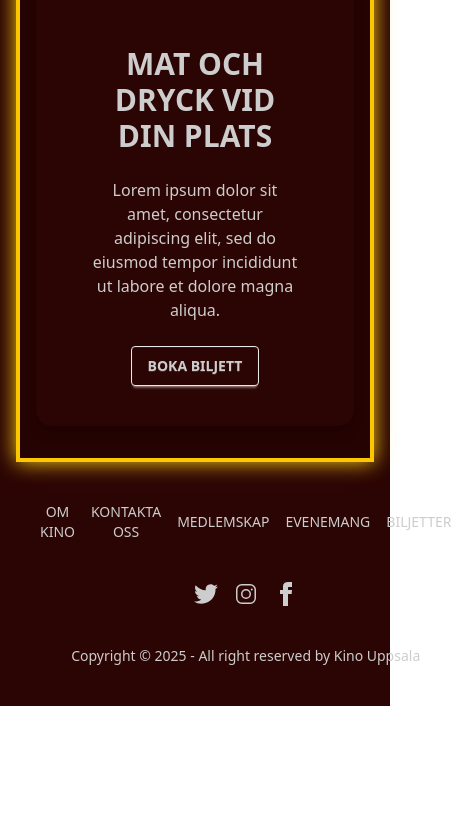
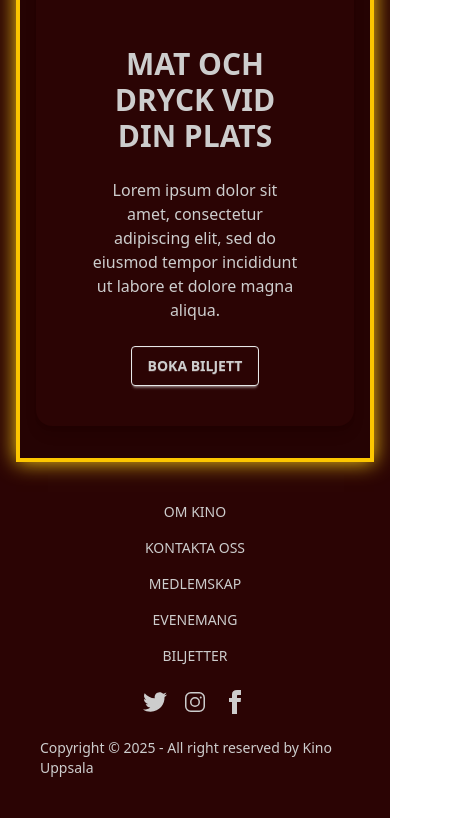
Before and after one commit to alfredbrannare/kino-nextjs-app, a Next.js app: page / in a window 390 px wide. Shown: the part 3690-4508 px from the top of the page, 451 px wide, since content can reach past the window. Before the commit the page ends 4396 px from the top, so only its background shows below. Built offline with nearby package versions, Linux system fonts and the light colour scheme; no server answers; the database is empty.

Commit message:
the links in the footer now stack vertically on small screens.

```diff
--- a/src/components/Footer.jsx
+++ b/src/components/Footer.jsx
@@ -3,8 +3,8 @@ import Image from 'next/image';
 
 const Footer = () => {
     return (
-        <footer className="footer footer-horizontal footer-center bg-[#2B0404] text-[#CDCDCD] rounded p-10">
-            <nav className="grid grid-flow-col gap-4">
+        <footer className="footer flex flex-col items-center bg-[#2B0404] text-[#CDCDCD] rounded p-10 gap-6">
+            <nav className="flex flex-col sm:flex-row gap-4 items-center text-center">
                 <a className="link link-hover">OM KINO</a>
                 <a className="link link-hover">KONTAKTA OSS</a>
                 <a className="link link-hover">MEDLEMSKAP</a>
```
